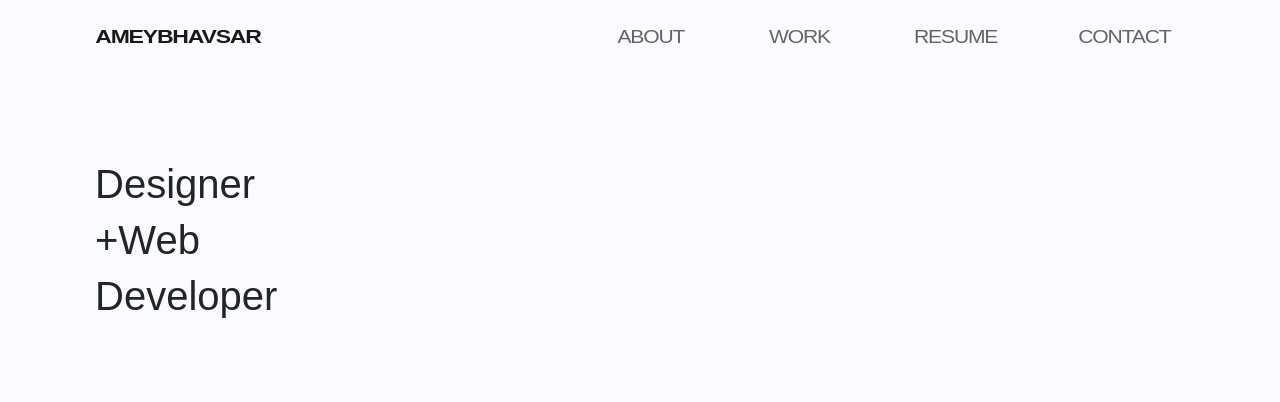
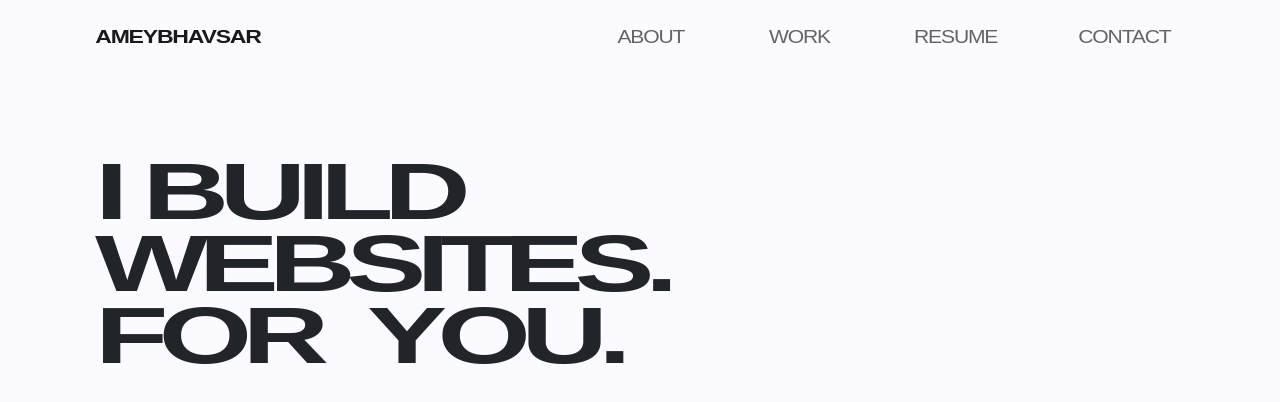
Before and after one commit to ameybh/ameybhavsar24.github.io, a React (Create React App) app: page / in a window 1280 px wide. Shown: the top 402 px of the page. Built offline with nearby package versions, Linux system fonts and the light colour scheme.

Commit message:
Added heading

```diff
--- a/src/App.scss
+++ b/src/App.scss
@@ -6,6 +6,7 @@
 html, body {
     box-sizing: border-box;
     background-color: #fafaff;
+    overflow-x: hidden;
 }
 * {
     padding: 0;
@@ -23,3 +24,14 @@ html, body {
         width: 100%;
     }
 }
+@keyframes fadeFromTop {
+    from {
+        opacity: 0;
+    }
+    to {
+        opacity: 1;
+    }
+}
+.animateDelay-1 {
+    animation-delay: 1s;
+}
--- a/src/components/Hero/Hero.jsx
+++ b/src/components/Hero/Hero.jsx
@@ -4,9 +4,9 @@ export default function Hero () {
     return (
         <Jumbotron fluid className="hero">
             <Container fluid>
-                <h1 className="hero__heading">Designer</h1>
-                <h1 className="hero__heading">+Web</h1>
-                <h1 className="hero__heading">Developer</h1>
+                <h1 className="hero__heading">I build</h1>
+                <h1 className="hero__heading">websites.</h1>
+                <h1 className="hero__heading animateDelay-1">For &nbsp;you.</h1>
             </Container>
         </Jumbotron>
     )
--- a/src/components/Hero/Hero.scss
+++ b/src/components/Hero/Hero.scss
@@ -1,10 +1,25 @@
 .hero {
-    min-height: 150vh;
+    min-height: 100vh;
     background-color: #fafaff;
     /* remove default jumbotron margin */
     margin-bottom: 0;
-    padding-top: 20vh;
+    padding-top: calc(5rem + 10vh);
     padding-bottom: 5vh;
     &__heading {
+        opacity: 1;
+        animation: fadeFromTop 1s ease-out;
+        font-size: calc(1rem + 5vw);
+        text-transform: uppercase;
+        line-height: 0.8;
+        transform-origin: 0;
+        transform: scaleX(1.5);
+        overflow: hidden;
+        font-weight: 600;
+        padding-left: 0;
+        margin-left: 0;
+        letter-spacing: -.5vw;
+        @media (max-width: 600px) {
+            letter-spacing: -1vw;
+        }
     }
 }
```
Also changed, not shown: src/assets/arrow.svg (added).
